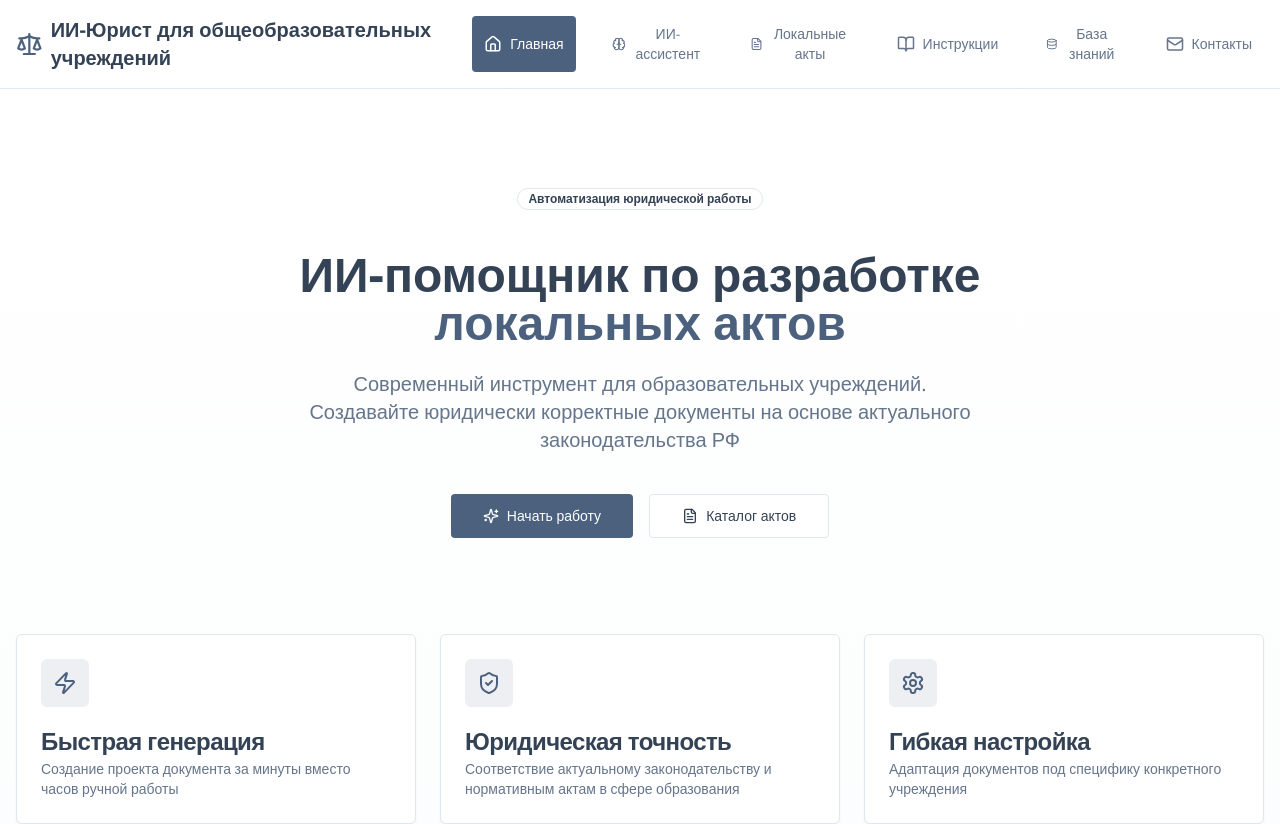
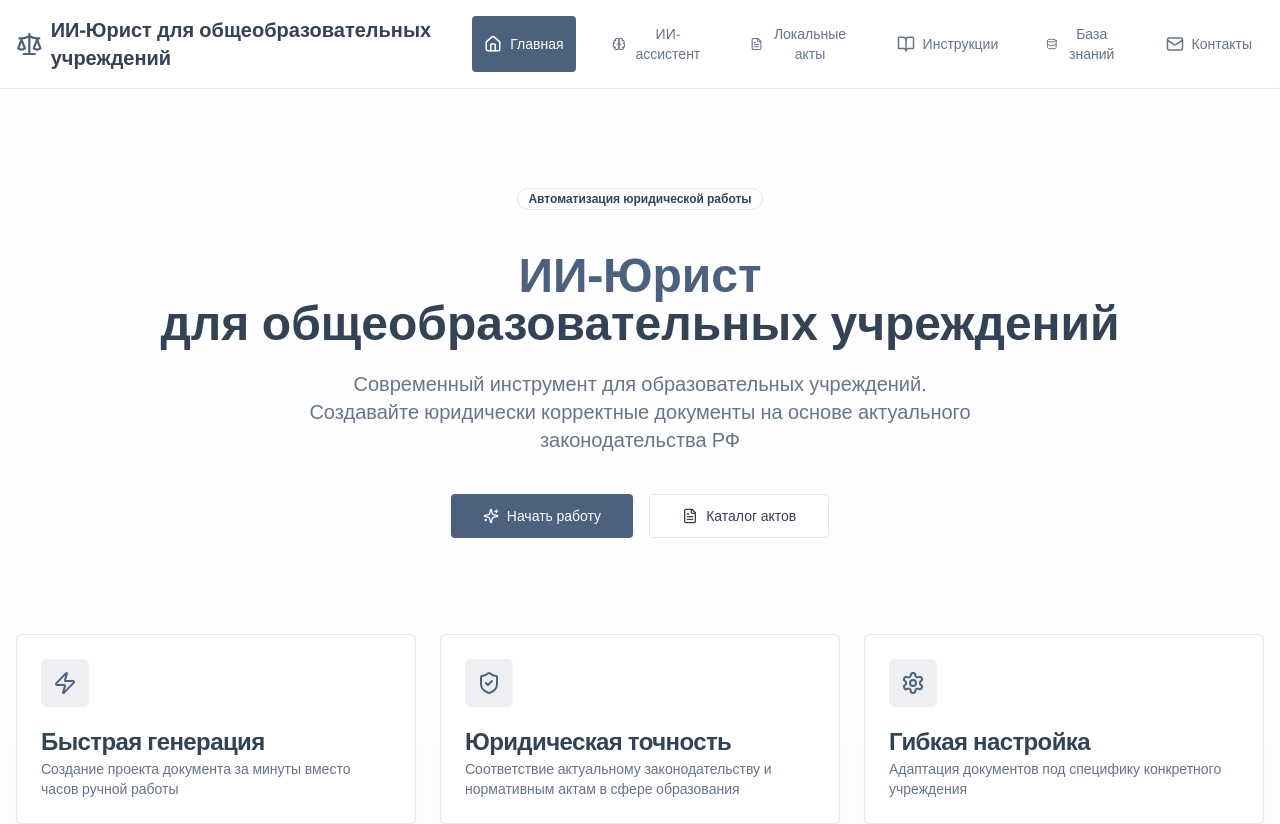
Before and after one commit to pr-poehali-dev/ai-lawyer-education-project, a React (Vite) app: page / in a window 1280 px wide. Shown: the top 824 px of the page. Built offline with nearby package versions, Linux system fonts and the light colour scheme.

Commit message:
Улучшение ИИ-помощника для образования

```diff
--- a/src/pages/Index.tsx
+++ b/src/pages/Index.tsx
@@ -70,9 +70,9 @@ const Index = () => {
                 Автоматизация юридической работы
               </Badge>
               <h2 className="text-4xl md:text-5xl font-bold text-foreground leading-tight">
-                ИИ-помощник по разработке
+                <span className="text-primary">ИИ-Юрист</span>
                 <br />
-                <span className="text-primary">локальных актов</span>
+                для общеобразовательных учреждений
               </h2>
               <p className="text-xl text-muted-foreground max-w-2xl mx-auto">
                 Современный инструмент для образовательных учреждений. Создавайте юридически корректные документы
```
